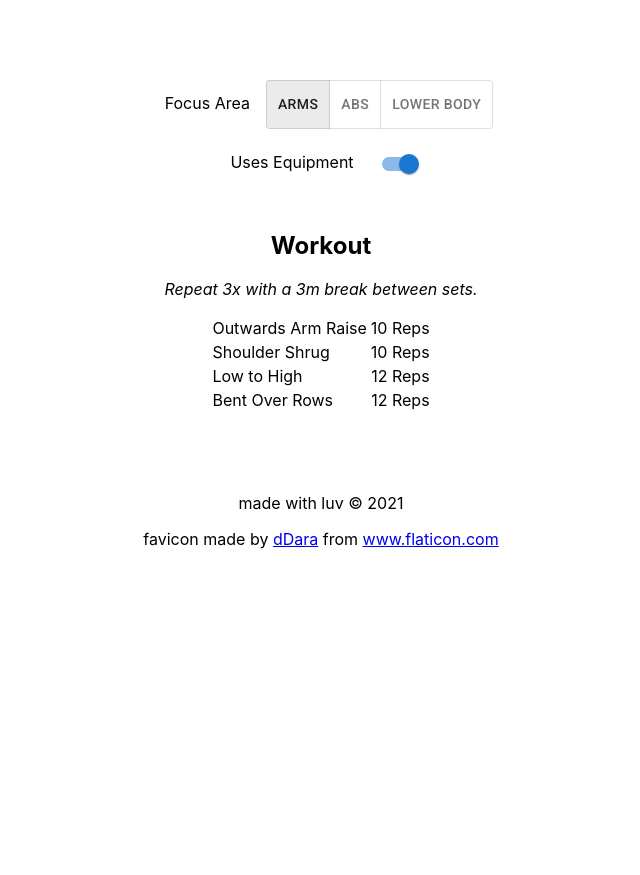
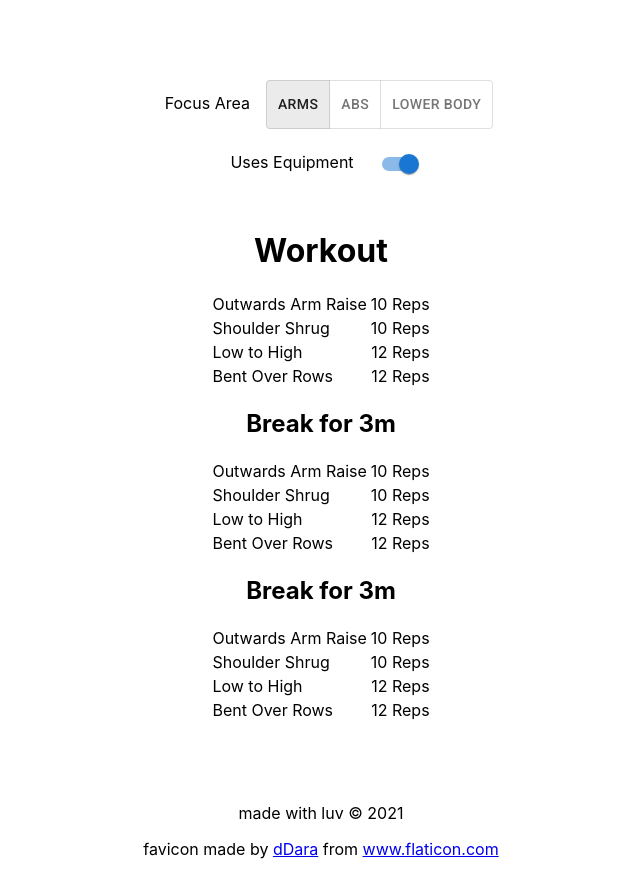
Before and after one commit to theodorachu/workout-builder, a React (Create React App) app: page / in a window 1280 px wide. Both pictures are taken after a click on the button "ARMS". Shown: the whole page, without its empty margins (319-959 px from the left). Before the commit the page ends 800 px from the top, so only its background shows below. Built offline with nearby package versions, Linux system fonts and the light colour scheme.

Commit message:
visually broke out sets

```diff
--- a/src/App.js
+++ b/src/App.js
@@ -28,6 +28,5 @@ function App() {
 export default App;
 
 // todo: add descriptions / links / pics -- how do i know what this workout is?
-// todo: instead of saying set repeats, actually visually repeat the set & put a break in between for the breaks
 // todo: people keep thinking the toggle should only be single select, how to make sure it can actually be multiselect
 // todo: things that need to be repeated on each side should be made explicit
--- a/src/components/Workout.jsx
+++ b/src/components/Workout.jsx
@@ -49,10 +49,12 @@ function Workout(props) {
     Exercise("Single Leg Deadlift", 16, true, false),
     Exercise("Hip Thrust", 10, true, false),
     Exercise("Kettlebell Swing", 10, true, false),
-    Exercise("Clams", 20, false, true),
+    Exercise("Clamshell", 20, false, true),
     Exercise("Calf Raises", 16, true, true),
     Exercise("Leg Press", 15, true, false),
-    Exercise("Leg Extension", 15, true, false)
+    Exercise("Leg Extension", 15, true, false),
+    Exercise("Crab Walk", 8, true, true),
+    Exercise("Laying Down Side Leg Raise", 20, false, true)
   ]
 
   if(props.type["Focus Area"].length === 0) return null;
@@ -74,11 +76,37 @@ function Workout(props) {
   });
   remixed = [].concat.apply([], remixed).sort(() => Math.random() - 0.5);
 
-  const count = props.type["Focus Area"].length === 1 ? 3 : 2;
+  let count = 0;
+  if (props.type["Focus Area"].length === 1) {
+    count = 3;
+  } else if (props.type["Focus Area"].length === 2) {
+    count = 2;
+  } else {
+    count = 1;
+  }
+
   return (
     <div style={{margin:"3rem auto"}}>
-      <h2>Workout</h2>
-      {props.type["Focus Area"].length < 3 && <p><i>Repeat {count}x with a 3m break between sets.</i></p>}
+      <h1>Workout</h1>
+      {[...Array(count-1)].map(() => {
+        return(
+          <div>
+            <table style={{margin:"auto",maxWidth:"80%"}}>
+              <tbody>
+                {remixed.map((e) => {
+                  return(
+                    <tr key={e.name}>
+                      <td style={{textAlign:"left"}}>{e.name}</td>
+                      <td style={{textAlign:"right", whiteSpace:"nowrap"}}>{e.reps} Reps</td>
+                    </tr>
+                  );
+                })}
+              </tbody>
+            </table>
+            <h2>Break for 3m</h2>
+          </div>
+        );
+      })}
       <table style={{margin:"auto",maxWidth:"80%"}}>
         <tbody>
           {remixed.map((e) => {
```
